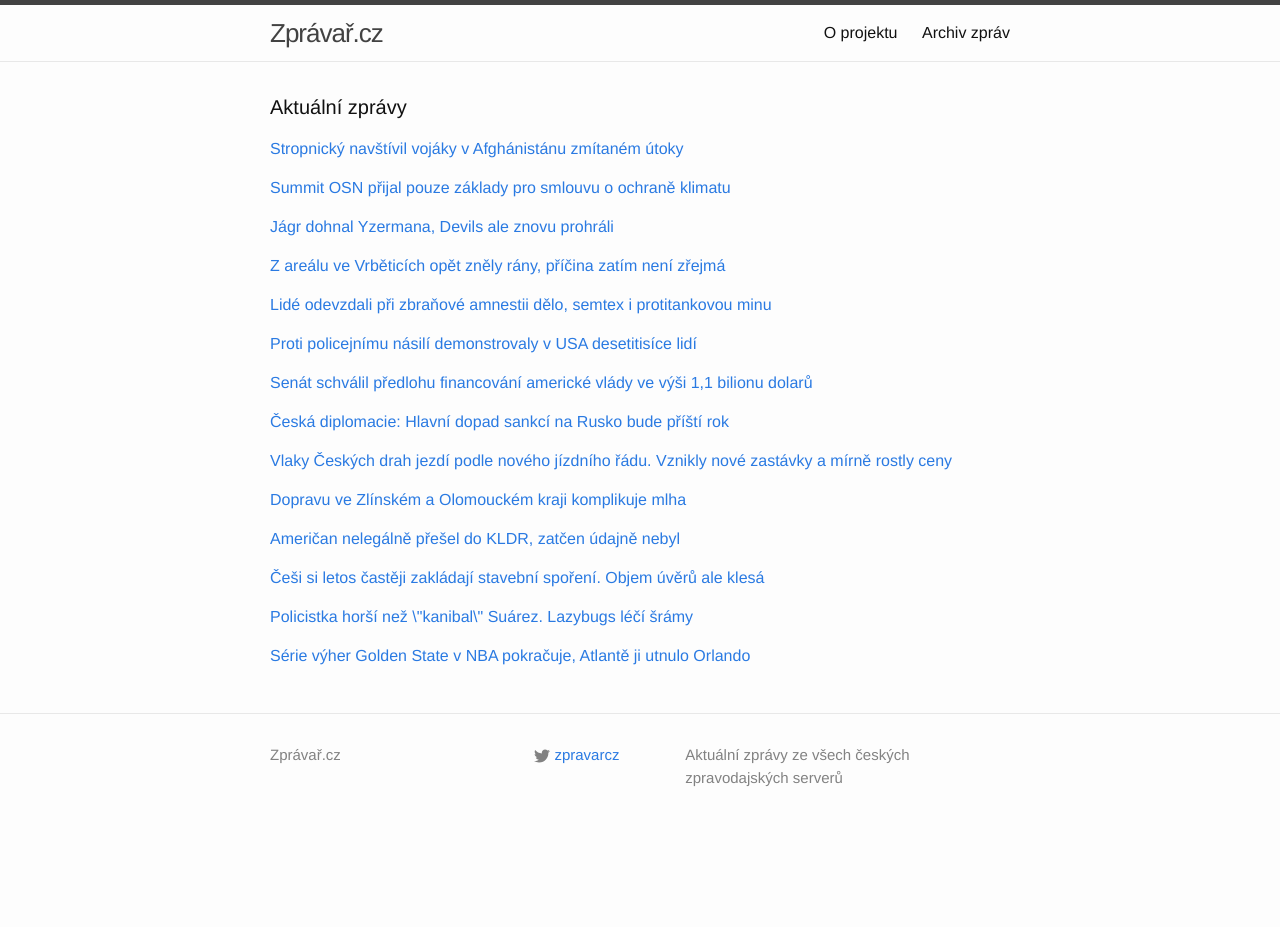
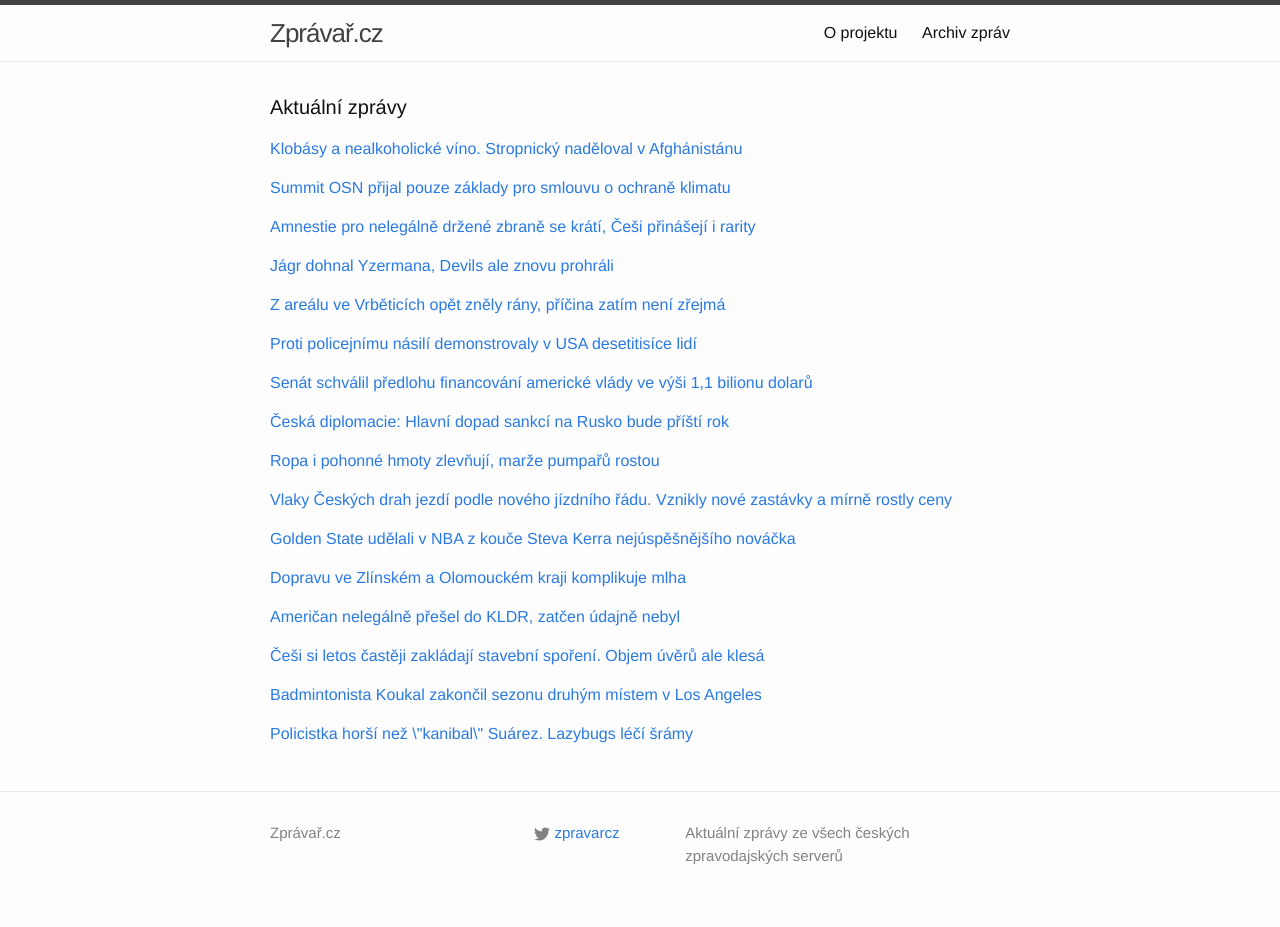
Before and after one commit to adliska/zpravar, a Jekyll site: the page built from index.html, in a window 1280 px wide. Built offline with Jekyll 4.4.1, drawn with Linux system fonts in a browser that asks for light colours; before the commit the page ends 900 px from its top, so only the background shows below that.

Commit message:
zpravar news update

```diff
--- a/index.html
+++ b/index.html
@@ -5,9 +5,10 @@ layout: default
 <div class="home">
     <h1 class="page-heading">Aktuální zprávy</h1>
 
-<p><a href="javascript:;" onclick="toggle_visibility('zpravy0')">Stropnický navštívil vojáky v Afghánistánu zmítaném útoky</a></p>
+<p><a href="javascript:;" onclick="toggle_visibility('zpravy0')">Klobásy a nealkoholické víno. Stropnický naděloval v Afghánistánu</a></p>
 <div id="zpravy0" style="display:none">
 <ul>
+<li><a href=http://echo24.cz/a/wTydu>Klobásy a nealkoholické víno. Stropnický naděloval v Afghánistánu - echo24.cz</a></li>
 <li><a href=http://zpravy.e15.cz/domaci/udalosti/stropnicky-navstivil-vojaky-v-afghanistanu-zmitanem-utoky-1145620>Stropnický navštívil vojáky v Afghánistánu zmítaném útoky - zpravy.e15.cz</a></li>
 <li><a href=http://www.tyden.cz/rubriky/domaci/klobasy-i-nealko-stropnicky-dal-vojakum-v-afghanistanu-darky_327240.html>Klobásy i nealko. Stropnický dal vojákům v Afghánistánu dárky - www.tyden.cz</a></li>
 <li><a href=http://www.novinky.cz/zahranicni/svet/356318-stropnicky-navstivil-vojaky-v-afghanistanu-priznal-rostouci-pocet-utoku.html>Stropnický navštívil vojáky v Afghánistánu, přiznal rostoucí počet útoků - www.novinky.cz</a></li>
@@ -32,8 +33,19 @@ layout: default
 <li><a href=http://www.novinky.cz/ekonomika/356314-summit-osn-prijal-pouze-zaklady-pro-smlouvu-o-ochrane-klimatu.html>Summit OSN přijal pouze základy pro smlouvu o ochraně klimatu - www.novinky.cz</a></li>
 <li><a href=http://www.lidovky.cz/konec-jednani-summit-o-klimatu-prinesl-pouze-zakladni-shodu-pll-/zpravy-svet.aspx?c=A141214_081712_ln_zahranici_hm>Bez výsledku. Summit o klimatu přinesl pouze základní shodu  - www.lidovky.cz</a></li>
 </ul>
-</div><p><a href="javascript:;" onclick="toggle_visibility('zpravy2')">Jágr dohnal Yzermana, Devils ale znovu prohráli</a></p>
+</div><p><a href="javascript:;" onclick="toggle_visibility('zpravy2')">Amnestie pro nelegálně držené zbraně se krátí, Češi přinášejí i rarity</a></p>
 <div id="zpravy2" style="display:none">
+<ul>
+<li><a href=http://zpravy.idnes.cz/zbranova-amnestie-2014-0rf-/domaci.aspx?c=A141214_114844_domaci_hro>Amnestie pro nelegálně držené zbraně se krátí, Češi přinášejí i rarity - zpravy.idnes.cz</a></li>
+<li><a href=http://www.novinky.cz/krimi/356321-lide-odevzdali-pri-zbranove-amnestii-delo-semtex-i-protitankovou-minu.html>Lidé odevzdali při zbraňové amnestii dělo, semtex i protitankovou minu - www.novinky.cz</a></li>
+<li><a href=http://domaci.ihned.cz/c1-63258770-lide-behem-zbranove-amnestie-odevzdali-3154-zbrani-prinaseji-i-raritni-kusy>Lidé během zbraňové amnestie odevzdali 3154 zbraní. Přinášejí i raritní kusy - domaci.ihned.cz</a></li>
+<li><a href=http://domaci.ihned.cz/c1-63258770-cesi-behem-zbranove-amnestie-odevzdali-3154-zbrani-prinaseji-i-raritni-kusy>Češi během zbraňové amnestie odevzdali 3154 zbraní. Přinášejí i raritní kusy - domaci.ihned.cz</a></li>
+<li><a href=http://zpravy.aktualne.cz/domaci/zbranova-amnestie-cesi-prinesli-valecnou-munici-i-semtex/r~de89466a837811e493c9002590604f2e/>Zbraňová amnestie: Češi přinesli protitankovou minu i semtex - zpravy.aktualne.cz</a></li>
+<li><a href=http://www.denik.cz/z_domova/zbranova-amnestie-lide-zatim-odevzdali-pres-3100-zbrani-20141214.html>Zbraňová amnestie: Lidé zatím odevzdali přes 3100 zbraní - www.denik.cz</a></li>
+<li><a href=http://www.ceskenoviny.cz/zpravy/zpravy/lide-pri-zbranove-amnestii-v-cr-zatim-odevzdali-pres-3100-zbrani/1158748>Lidé při zbraňové amnestii v ČR zatím odevzdali přes 3100 zbraní - www.ceskenoviny.cz</a></li>
+</ul>
+</div><p><a href="javascript:;" onclick="toggle_visibility('zpravy3')">Jágr dohnal Yzermana, Devils ale znovu prohráli</a></p>
+<div id="zpravy3" style="display:none">
 <ul>
 <li><a href=http://www.tyden.cz/rubriky/sport/hokej/nhl/jagr-dohnal-yzermana-devils-ale-znovu-prohrali_327233.html>Jágr dohnal Yzermana, Devils ale znovu prohráli - www.tyden.cz</a></li>
 <li><a href=http://www.tyden.cz/rubriky/sport/hokej/nhl/jagr-dohnal-yzermana-voracek-byl-u-dvou-golu-philadelphie_327231.html>Jágr dohnal Yzermana, Voráček byl u dvou gólů Philadelphie - www.tyden.cz</a></li>
@@ -43,8 +55,8 @@ layout: default
 <li><a href=http://www.denik.cz/hokej/jagr-dohnal-yzermana-devils-ale-znovu-prohrali-20141214.html>Jágr dohnal Yzermana, Devils ale znovu prohráli - www.denik.cz</a></li>
 <li><a href=http://sport.aktualne.cz/voracek-zaril-jenze-seugin-sestrelil-devils-a-dal-mu-unika/r~feaf89f2830c11e4bdad0025900fea04/>Voráček zářil, jenže Seugin sestřelil Devils a dál mu uniká - sport.aktualne.cz</a></li>
 </ul>
-</div><p><a href="javascript:;" onclick="toggle_visibility('zpravy3')">Z areálu ve Vrběticích opět zněly rány, příčina zatím není zřejmá</a></p>
-<div id="zpravy3" style="display:none">
+</div><p><a href="javascript:;" onclick="toggle_visibility('zpravy4')">Z areálu ve Vrběticích opět zněly rány, příčina zatím není zřejmá</a></p>
+<div id="zpravy4" style="display:none">
 <ul>
 <li><a href=http://zpravy.idnes.cz/dalsi-rany-znely-z-arealu-ve-vrbeticich-d9b-/domaci.aspx?c=A141214_084458_domaci_cen>Z areálu ve Vrběticích opět zněly rány, příčina zatím není zřejmá - zpravy.idnes.cz</a></li>
 <li><a href=http://www.novinky.cz/krimi/356315-z-vrbetic-se-ozvaly-dalsi-dve-rany-policie-overuje-zda-slo-o-vybuchy.html>Z Vrbětic se ozvaly další dvě rány. Policie ověřuje, zda šlo o výbuchy - www.novinky.cz</a></li>
@@ -52,16 +64,6 @@ layout: default
 <li><a href=http://www.denik.cz/z_domova/z-arealu-ve-vrbeticich-se-ozvaly-dve-rany-policie-proveruje-zda-slo-o-vybuchy-20.html>Z areálu ve Vrběticích se ozvaly dvě rány. Policie prověřuje, zda šlo o výbuchy - www.denik.cz</a></li>
 <li><a href=http://www.ceskenoviny.cz/zpravy/zpravy/z-vrbetic-se-ozvaly-dve-rany-policie-overuje-zda-slo-o-vybuchy/1158692>Z Vrbětic se ozvaly dvě rány, policie ověřuje, zda šlo o výbuchy - www.ceskenoviny.cz</a></li>
 <li><a href=http://technet.idnes.cz/vrbetice-municak-municni-sklad-vybuch-slendrian-fum-/vojenstvi.aspx?c=A141212_144155_vojenstvi_kuz>Proč vybuchují muniční sklady? Protože firmy podvádí nebo si moc věří - technet.idnes.cz</a></li>
-</ul>
-</div><p><a href="javascript:;" onclick="toggle_visibility('zpravy4')">Lidé odevzdali při zbraňové amnestii dělo, semtex i protitankovou minu</a></p>
-<div id="zpravy4" style="display:none">
-<ul>
-<li><a href=http://www.novinky.cz/krimi/356321-lide-odevzdali-pri-zbranove-amnestii-delo-semtex-i-protitankovou-minu.html>Lidé odevzdali při zbraňové amnestii dělo, semtex i protitankovou minu - www.novinky.cz</a></li>
-<li><a href=http://domaci.ihned.cz/c1-63258770-lide-behem-zbranove-amnestie-odevzdali-3154-zbrani-prinaseji-i-raritni-kusy>Lidé během zbraňové amnestie odevzdali 3154 zbraní. Přinášejí i raritní kusy - domaci.ihned.cz</a></li>
-<li><a href=http://domaci.ihned.cz/c1-63258770-cesi-behem-zbranove-amnestie-odevzdali-3154-zbrani-prinaseji-i-raritni-kusy>Češi během zbraňové amnestie odevzdali 3154 zbraní. Přinášejí i raritní kusy - domaci.ihned.cz</a></li>
-<li><a href=http://zpravy.aktualne.cz/domaci/zbranova-amnestie-cesi-prinesli-valecnou-munici-i-semtex/r~de89466a837811e493c9002590604f2e/>Zbraňová amnestie: Češi přinesli protitankovou minu i semtex - zpravy.aktualne.cz</a></li>
-<li><a href=http://www.denik.cz/z_domova/zbranova-amnestie-lide-zatim-odevzdali-pres-3100-zbrani-20141214.html>Zbraňová amnestie: Lidé zatím odevzdali přes 3100 zbraní - www.denik.cz</a></li>
-<li><a href=http://www.ceskenoviny.cz/zpravy/zpravy/lide-pri-zbranove-amnestii-v-cr-zatim-odevzdali-pres-3100-zbrani/1158748>Lidé při zbraňové amnestii v ČR zatím odevzdali přes 3100 zbraní - www.ceskenoviny.cz</a></li>
 </ul>
 </div><p><a href="javascript:;" onclick="toggle_visibility('zpravy5')">Proti policejnímu násilí demonstrovaly v USA desetitisíce lidí</a></p>
 <div id="zpravy5" style="display:none">
@@ -92,47 +94,64 @@ layout: default
 <li><a href=http://www.ceskenoviny.cz/zpravy/zpravy/hlavni-dopad-sankci-na-rusko-bude-pristi-rok-tvrdi-diplomacie/1158710>Hlavní dopad sankcí na Rusko bude příští rok, tvrdí diplomacie - www.ceskenoviny.cz</a></li>
 <li><a href=http://domaci.ihned.cz/c1-63258160-dopad-sankci-rusove-pociti-zejmena-pristi-rok-mini-ceske-ministerstvo-zahranici>Dopad sankcí Rusové pocítí zejména příští rok, míní české ministerstvo zahraničí - domaci.ihned.cz</a></li>
 </ul>
-</div><p><a href="javascript:;" onclick="toggle_visibility('zpravy8')">Vlaky Českých drah jezdí podle nového jízdního řádu. Vznikly nové zastávky a mírně rostly ceny </a></p>
+</div><p><a href="javascript:;" onclick="toggle_visibility('zpravy8')">Ropa i pohonné hmoty zlevňují, marže pumpařů rostou</a></p>
 <div id="zpravy8" style="display:none">
+<ul>
+<li><a href=http://zpravy.aktualne.cz/ekonomika/ropa-i-pohonne-hmoty-zlevnuji-marze-pumparu-rostou/r~d8977c66837f11e4aff10025900fea04/>Ropa i pohonné hmoty zlevňují, marže pumpařů rostou - zpravy.aktualne.cz</a></li>
+<li><a href=http://www.tyden.cz/rubriky/byznys/cesko/ropa-zlevnuje-rychleji-nez-benzin-marze-pumparu-rostou_327248.html>Ropa zlevňuje \"rychleji\" než benzin. Marže pumpařů rostou - www.tyden.cz</a></li>
+<li><a href=http://byznys.ihned.cz/c1-63258960-analytici-ceny-benzinu-v-cesku-klesaji-pomalu-pumpari-navysuji-marze>Analytici: Ceny benzinu v Česku klesají pomalu. Pumpaři navyšují marže - byznys.ihned.cz</a></li>
+<li><a href=http://byznys.ihned.cz/c1-63258960-ceny-benzinu-v-cesku-klesaji-jen-pomalu-pumparum-totiz-rostou-marze>Ceny benzinu v Česku klesají jen pomálu. Pumpařům totiž rostou marže - byznys.ihned.cz</a></li>
+<li><a href=http://www.financninoviny.cz/zpravodajstvi/zpravy/ropa-i-pohonne-hmoty-zlevnuji-marze-pumparu-rostou/1158757>Ropa i pohonné hmoty zlevňují, marže pumpařů rostou - www.financninoviny.cz</a></li>
+</ul>
+</div><p><a href="javascript:;" onclick="toggle_visibility('zpravy9')">Vlaky Českých drah jezdí podle nového jízdního řádu. Vznikly nové zastávky a mírně rostly ceny </a></p>
+<div id="zpravy9" style="display:none">
 <ul>
 <li><a href=http://www.rozhlas.cz/_zprava/vlaky-ceskych-drah-jezdi-podle-noveho-jizdniho-radu-vznikly-nove-zastavky-a-mirne-rostly-ceny--1432272>Vlaky Českých drah jezdí podle nového jízdního řádu. Vznikly nové zastávky a mírně rostly ceny  - www.rozhlas.cz</a></li>
 <li><a href=http://zpravy.aktualne.cz/finance/novy-jizdni-rad-ceske-drahy-od-14-prosince-2014-2015/r~f32418a0820311e4995d002590604f2e/>Nový jízdní řád: Mírné zdražení a povinný lístek pro děti - zpravy.aktualne.cz</a></li>
 <li><a href=http://www.rozhlas.cz/_zprava/vlaky-ceskych-drah-jezdi-podle-noveho-jizdniho-radu-menily-se-ceny-i-zastavky--1432272>Vlaky Českých drah jezdí podle nového jízdního řádu. Měnily se ceny i zastávky  - www.rozhlas.cz</a></li>
 <li><a href=http://www.ceskatelevize.cz/ct24/domaci/295165-plati-novy-jizdni-rad-zmeny-nejsou-jen-kosmeticke/>Platí nový jízdní řád, změny nejsou jen kosmetické - www.ceskatelevize.cz</a></li>
 </ul>
-</div><p><a href="javascript:;" onclick="toggle_visibility('zpravy9')">Dopravu ve Zlínském a Olomouckém kraji komplikuje mlha</a></p>
-<div id="zpravy9" style="display:none">
+</div><p><a href="javascript:;" onclick="toggle_visibility('zpravy10')">Golden State udělali v NBA z kouče Steva Kerra nejúspěšnějšího nováčka</a></p>
+<div id="zpravy10" style="display:none">
+<ul>
+<li><a href=http://www.rozhlas.cz/_zprava/golden-state-udelali-v-nba-z-kouce-steva-kerra-nejuspesnejsiho-novacka--1432319>Golden State udělali v NBA z kouče Steva Kerra nejúspěšnějšího nováčka - www.rozhlas.cz</a></li>
+<li><a href=http://sport.idnes.cz/basketbal-nba-zpravodajstvi-dgc-/basket.aspx?c=A141214_092720_sport-basket_rou>Série výher Golden State v NBA pokračuje, Atlantě ji utnulo Orlando - sport.idnes.cz</a></li>
+<li><a href=http://www.sportovninoviny.cz/zpravy/serie-vyher-golden-state-v-nba-trva-atlante-ji-ukoncilo-orlando/1158707>Série výher Golden State v NBA trvá, Atlantě ji ukončilo Orlando - www.sportovninoviny.cz</a></li>
+<li><a href=http://www.denik.cz/ostatni_sport/golden-state-se-veze-na-vitezne-vlne-atlante-ukoncilo-serii-orlando-20141214.html>Úchvatná série Golden State pokračuje, Atlantě ji ukončilo Orlando - www.denik.cz</a></li>
+</ul>
+</div><p><a href="javascript:;" onclick="toggle_visibility('zpravy11')">Dopravu ve Zlínském a Olomouckém kraji komplikuje mlha</a></p>
+<div id="zpravy11" style="display:none">
 <ul>
 <li><a href=http://www.novinky.cz/domaci/356311-dopravu-ve-zlinskem-a-olomouckem-kraji-komplikuje-mlha.html>Dopravu ve Zlínském a Olomouckém kraji komplikuje mlha - www.novinky.cz</a></li>
 <li><a href=http://www.ceskenoviny.cz/zpravy/zpravy/dopravu-v-olomouckem-a-zlinskem-kraji-misty-komplikuje-mlha/1158685>Dopravu v Olomouckém a Zlínském kraji místy komplikuje mlha - www.ceskenoviny.cz</a></li>
 <li><a href=http://www.denik.cz/z_domova/dopravu-na-morave-misty-komplikuje-mlha-20141214.html>Dopravu na Moravě místy komplikuje mlha - www.denik.cz</a></li>
 </ul>
-</div><p><a href="javascript:;" onclick="toggle_visibility('zpravy10')">Američan nelegálně přešel do KLDR, zatčen údajně nebyl</a></p>
-<div id="zpravy10" style="display:none">
+</div><p><a href="javascript:;" onclick="toggle_visibility('zpravy12')">Američan nelegálně přešel do KLDR, zatčen údajně nebyl</a></p>
+<div id="zpravy12" style="display:none">
 <ul>
 <li><a href=http://zpravy.aktualne.cz/zahranici/american-nelegalne-presel-do-kldr-zatcen-udajne-nebyl/r~86f37d4a836311e4b6d20025900fea04/>Američan nelegálně přešel do KLDR, zatčen údajně nebyl - zpravy.aktualne.cz</a></li>
 <li><a href=http://zpravy.idnes.cz/kldr-uazala-novinarum-americana-martineze-fje-/zahranicni.aspx?c=A141214_080601_zahranicni_cen>KLDR ukázala Američana, který vnikl nelegálně do země. Kritizoval USA - zpravy.idnes.cz</a></li>
 <li><a href=http://www.ceskenoviny.cz/zpravy/zpravy/american-ktery-nelegalne-presel-do-kldr-udajne-nebyl-zatcen/1158688>Američan, který nelegálně přešel do KLDR, údajně nebyl zatčen - www.ceskenoviny.cz</a></li>
 </ul>
-</div><p><a href="javascript:;" onclick="toggle_visibility('zpravy11')">Češi si letos častěji zakládají stavební spoření. Objem úvěrů ale klesá</a></p>
-<div id="zpravy11" style="display:none">
+</div><p><a href="javascript:;" onclick="toggle_visibility('zpravy13')">Češi si letos častěji zakládají stavební spoření. Objem úvěrů ale klesá</a></p>
+<div id="zpravy13" style="display:none">
 <ul>
 <li><a href=http://byznys.ihned.cz/c1-63258760-cesi-si-letos-casteji-zakladaji-stavebni-sporeni-objem-uveru-ale-klesa>Češi si letos častěji zakládají stavební spoření. Objem úvěrů ale klesá - byznys.ihned.cz</a></li>
 <li><a href=http://byznys.ihned.cz/c1-63258760-zajem-o-uvery-u-stavebniho-sporeni-mezirocne-klesl-o-vice-nez-10-procent>Zájem o úvěry u stavebního spoření meziročně klesl o více než 10 procent - byznys.ihned.cz</a></li>
 <li><a href=http://www.financninoviny.cz/zpravodajstvi/zpravy/zajem-o-uvery-u-stavebniho-sporeni-klesa-pristi-rok-bude-podobny/1158740>Zájem o úvěry u stavebního spoření klesá, příští rok bude podobný - www.financninoviny.cz</a></li>
 </ul>
-</div><p><a href="javascript:;" onclick="toggle_visibility('zpravy12')">Policistka horší než \"kanibal\" Suárez. Lazybugs léčí šrámy</a></p>
-<div id="zpravy12" style="display:none">
+</div><p><a href="javascript:;" onclick="toggle_visibility('zpravy14')">Badmintonista Koukal zakončil sezonu druhým místem v Los Angeles</a></p>
+<div id="zpravy14" style="display:none">
+<ul>
+<li><a href=http://sport.idnes.cz/badminton-koukal-los-angeles-dij-/sporty.aspx?c=A141214_113730_sporty_rou>Badmintonista Koukal zakončil sezonu druhým místem v Los Angeles - sport.idnes.cz</a></li>
+<li><a href=http://sport.aktualne.cz/badmintonista-koukal-skoncil-na-us-open-az-ve-finale/r~6e834998837c11e486ae002590604f2e/>Badmintonista Koukal skončil na US Open až ve finále - sport.aktualne.cz</a></li>
+<li><a href=http://www.denik.cz/ostatni_sport/skvely-zaver-sezony-badmintonista-koukal-skoncil-v-la-druhy-20141214.html>Skvělý závěr sezony. Koukal skončil v LA druhý: Získal jsem si respekt - www.denik.cz</a></li>
+</ul>
+</div><p><a href="javascript:;" onclick="toggle_visibility('zpravy15')">Policistka horší než \"kanibal\" Suárez. Lazybugs léčí šrámy</a></p>
+<div id="zpravy15" style="display:none">
 <ul>
 <li><a href=http://www.tyden.cz/rubriky/sport/ostatni-sporty/policistka-horsi-nez-kanibal-suarez-lazybugs-leci-sramy_327203.html>Policistka horší než \"kanibal\" Suárez. Lazybugs léčí šrámy - www.tyden.cz</a></li>
 <li><a href=http://www.tyden.cz/rubriky/sport/ostatni-sporty/policistka-horsi-nez-kanibal-suarez-lazybugs-pocitaji-sramy_327203.html>Policistka horší než \"kanibal\" Suárez. Lazybugs počítají šrámy - www.tyden.cz</a></li>
 <li><a href=http://www.tyden.cz/rubriky/sport/ostatni-sporty/policistka-horsi-nez-kanibal-suarez-lazybugs-pocitaji-prvni-sramy_327203.html>Policistka horší než \"kanibal\" Suárez. Lazybugs počítají první šrámy - www.tyden.cz</a></li>
 </ul>
-</div><p><a href="javascript:;" onclick="toggle_visibility('zpravy13')">Série výher Golden State v NBA pokračuje, Atlantě ji utnulo Orlando</a></p>
-<div id="zpravy13" style="display:none">
-<ul>
-<li><a href=http://sport.idnes.cz/basketbal-nba-zpravodajstvi-dgc-/basket.aspx?c=A141214_092720_sport-basket_rou>Série výher Golden State v NBA pokračuje, Atlantě ji utnulo Orlando - sport.idnes.cz</a></li>
-<li><a href=http://www.sportovninoviny.cz/zpravy/serie-vyher-golden-state-v-nba-trva-atlante-ji-ukoncilo-orlando/1158707>Série výher Golden State v NBA trvá, Atlantě ji ukončilo Orlando - www.sportovninoviny.cz</a></li>
-<li><a href=http://www.denik.cz/ostatni_sport/golden-state-se-veze-na-vitezne-vlne-atlante-ukoncilo-serii-orlando-20141214.html>Úchvatná série Golden State pokračuje, Atlantě ji ukončilo Orlando - www.denik.cz</a></li>
-</ul>
 </div></div>
```
